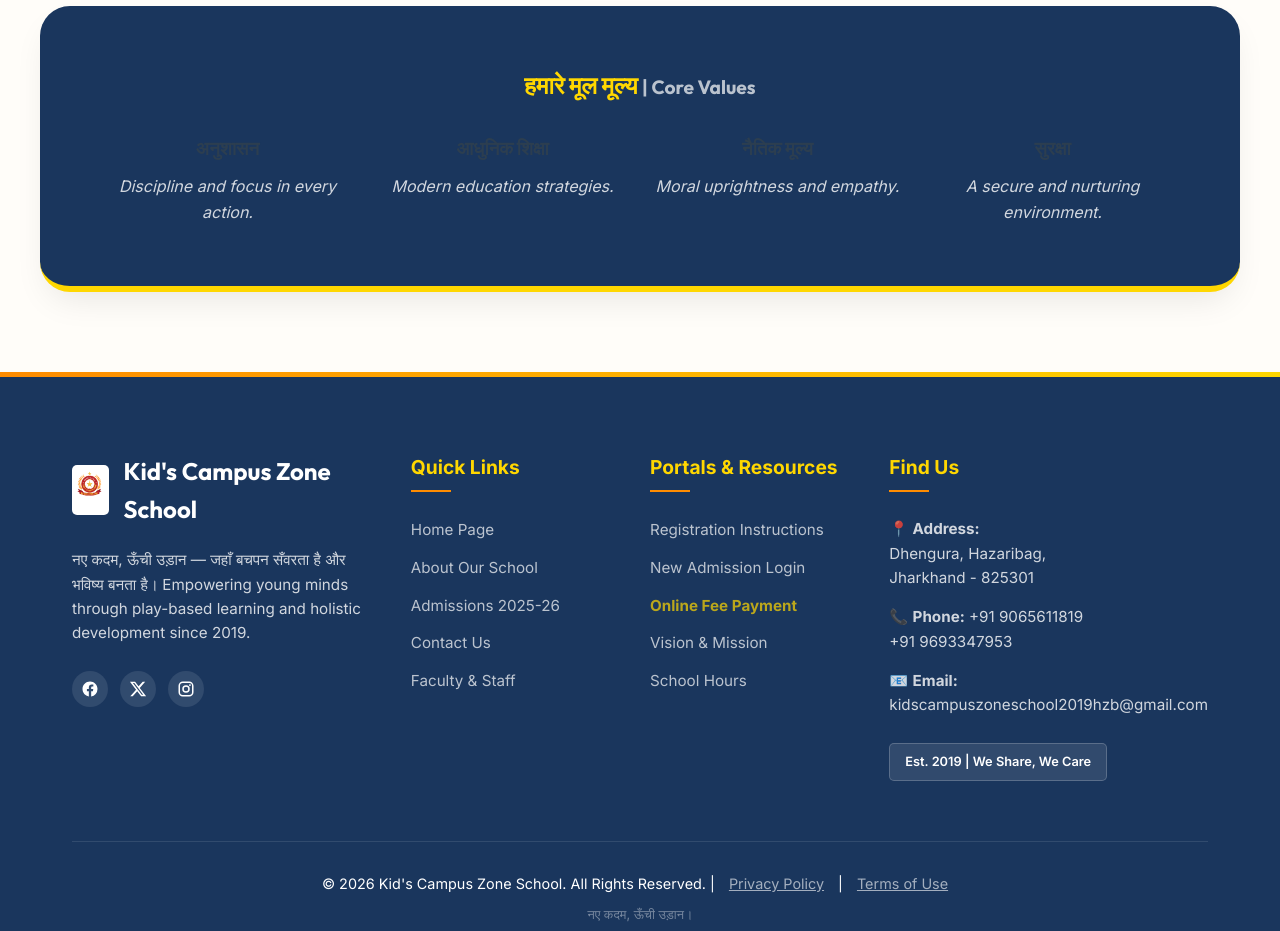
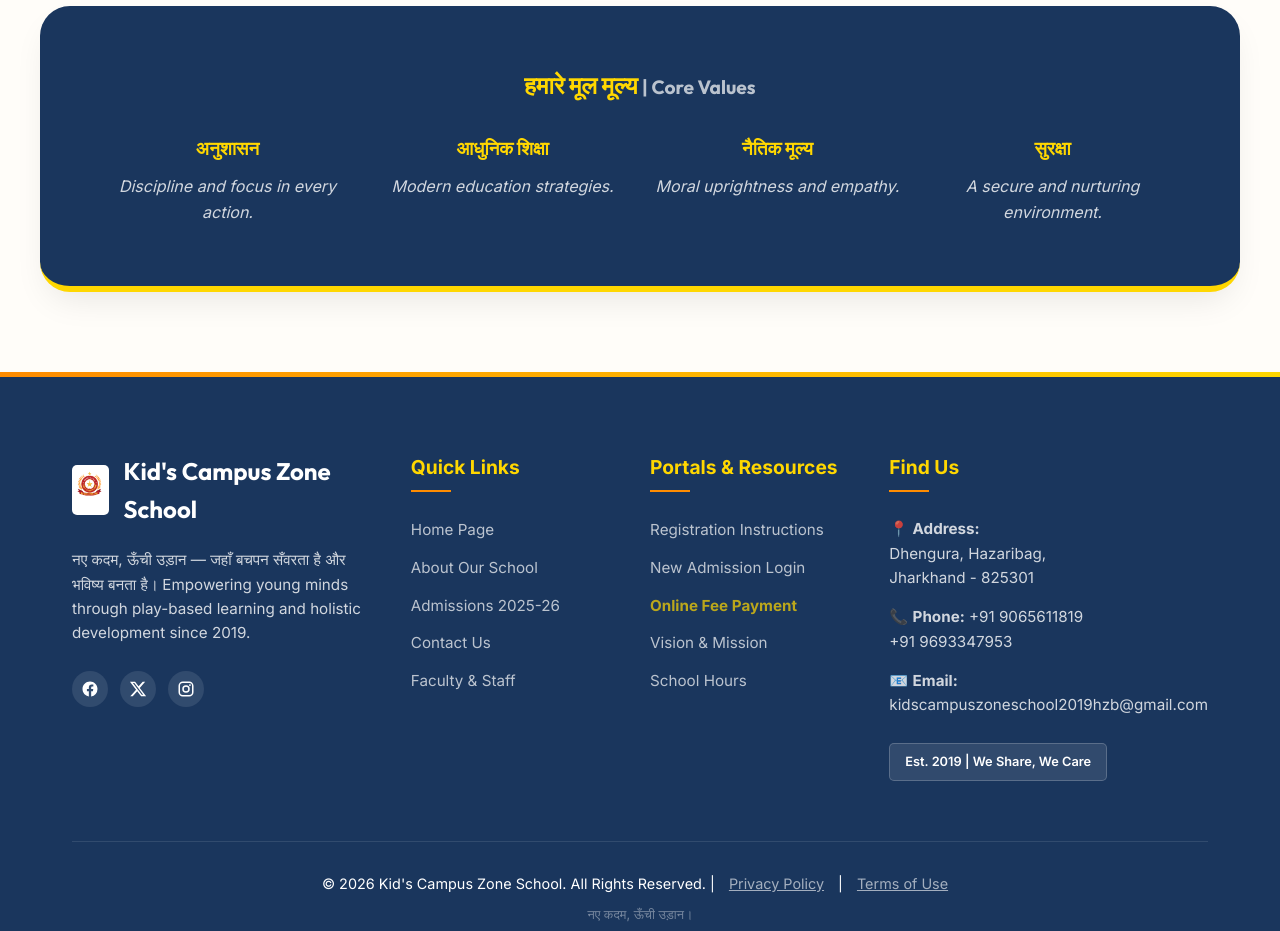
Before and after one commit to RubyGupta-tech/school-website, a React (Vite) app in the folder school-website/: page /vision in a window 1280 px wide. Shown: the part 800-1731 px from the top of the page. Built offline with nearby package versions, Linux system fonts and the light colour scheme.

Commit message:
Update Core Values headings to secondary color

```diff
--- a/school-website/src/pages/Vision.jsx
+++ b/school-website/src/pages/Vision.jsx
@@ -40,20 +40,20 @@ const Vision = () => {
         <h2 style={{ color: 'var(--secondary-color)' }}>हमारे मूल मूल्य <span style={{fontSize: '1.2rem', color: 'rgba(255,255,255,0.7)'}}>| Core Values</span></h2>
         <div style={{ display: 'grid', gridTemplateColumns: 'repeat(4, 1fr)', gap: '20px', marginTop: '30px' }}>
           <div>
-            <h3>अनुशासन</h3>
-            <p style={{ opacity: '0.8', fontStyle: 'italic' }}>Discipline and focus in every action.</p>
+            <h3 style={{ color: 'var(--secondary-color)' }}>अनुशासन</h3>
+            <p style={{ opacity: '0.8', fontStyle: 'italic', color: '#fff' }}>Discipline and focus in every action.</p>
           </div>
           <div>
-            <h3>आधुनिक शिक्षा</h3>
-            <p style={{ opacity: '0.8', fontStyle: 'italic' }}>Modern education strategies.</p>
+            <h3 style={{ color: 'var(--secondary-color)' }}>आधुनिक शिक्षा</h3>
+            <p style={{ opacity: '0.8', fontStyle: 'italic', color: '#fff' }}>Modern education strategies.</p>
           </div>
           <div>
-            <h3>नैतिक मूल्य</h3>
-            <p style={{ opacity: '0.8', fontStyle: 'italic' }}>Moral uprightness and empathy.</p>
+            <h3 style={{ color: 'var(--secondary-color)' }}>नैतिक मूल्य</h3>
+            <p style={{ opacity: '0.8', fontStyle: 'italic', color: '#fff' }}>Moral uprightness and empathy.</p>
           </div>
           <div>
-            <h3>सुरक्षा</h3>
-            <p style={{ opacity: '0.8', fontStyle: 'italic' }}>A secure and nurturing environment.</p>
+            <h3 style={{ color: 'var(--secondary-color)' }}>सुरक्षा</h3>
+            <p style={{ opacity: '0.8', fontStyle: 'italic', color: '#fff' }}>A secure and nurturing environment.</p>
           </div>
         </div>
       </div>
```
